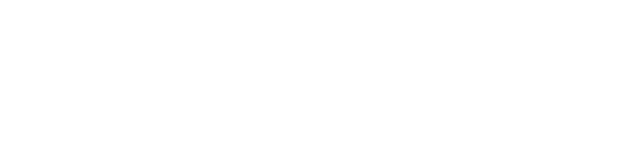
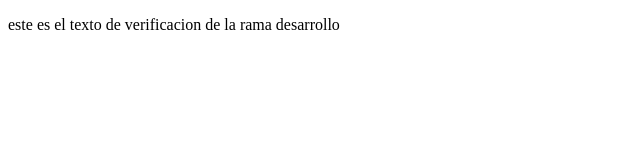
Before and after one commit to silverwolf89/quinta-practica, a plain HTML site: page index.html in a window 1280 px wide. Shown: the whole page, without its empty margins (0-640 px from the left). Drawn offline with Linux system fonts and the light colour scheme.

Commit message:
texto pagina index

```diff
--- a/index.html
+++ b/index.html
@@ -6,6 +6,6 @@
     <title>Creacion del index</title>
 </head>
 <body>
-
+<p>este es el texto de verificacion de la rama desarrollo</p>
 </body>
 </html>
```
